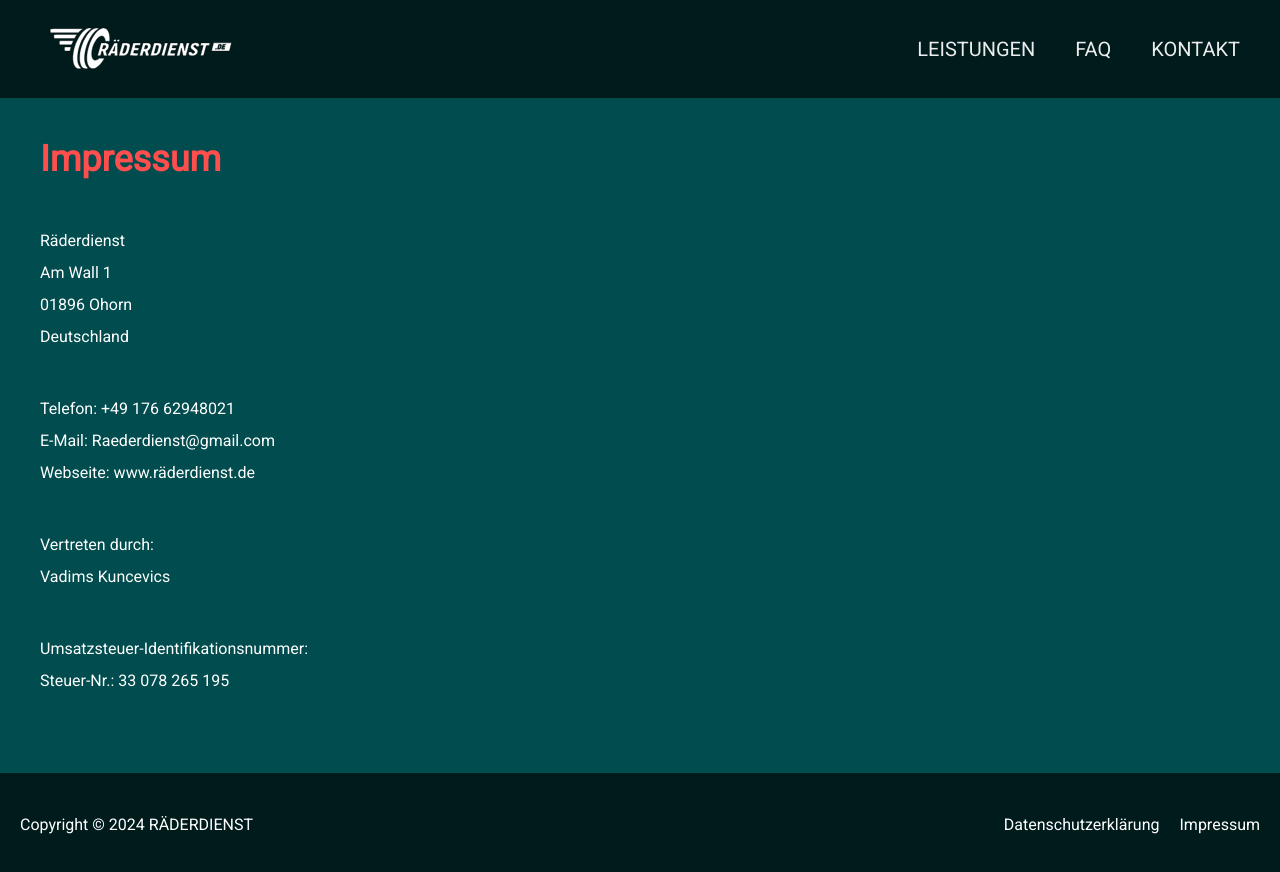
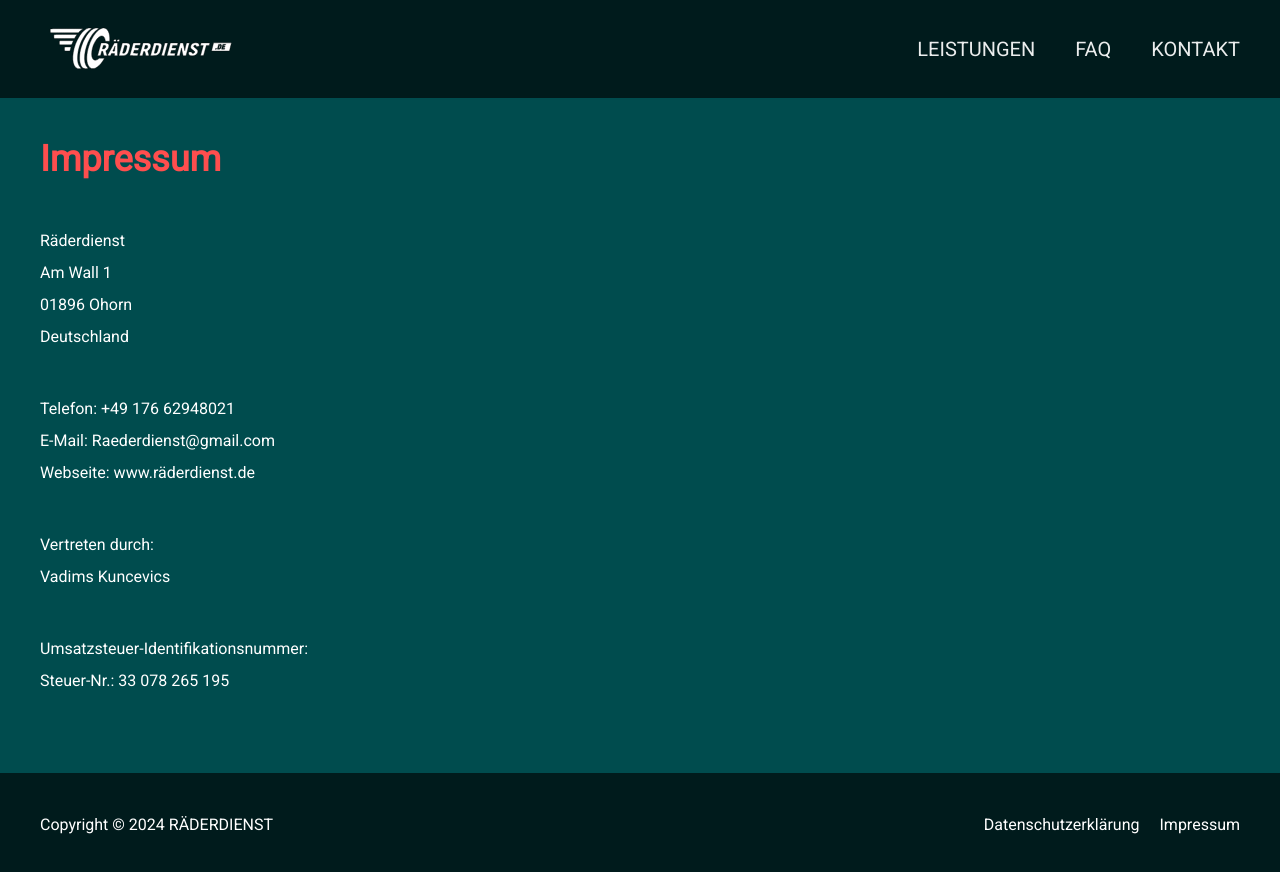
Before and after one commit to Raitis128/Raderdienst, a React (Vite) app: page /impressum in a window 1280 px wide. Shown: the top 872 px of the page. Built offline with nearby package versions, Linux system fonts and the light colour scheme.

Commit message:
Add padding for footer

```diff
--- a/src/components/Footer.tsx
+++ b/src/components/Footer.tsx
@@ -19,12 +19,17 @@ const Footer = () => {
       <Flex
         bgColor="blue.900"
         fontFamily={"Roboto"}
-        p={5}
+        pt={5}
+        pb={5}
+        pl={10}
+        pr={10}
         justifyContent={"space-between"}
         alignItems={"center"}
         flexWrap={"wrap"}
       >
-        <Text color="white" pb={5} pt={5} pr={5}>Copyright © 2024 RÄDERDIENST</Text>
+        <Text color="white" pb={5} pt={5} pr={5}>
+          Copyright © 2024 RÄDERDIENST
+        </Text>
 
         <Flex gap={5}>
           <Link
```
Also changed, not shown: 1 other file (tests, documents, lock files or other folders).
